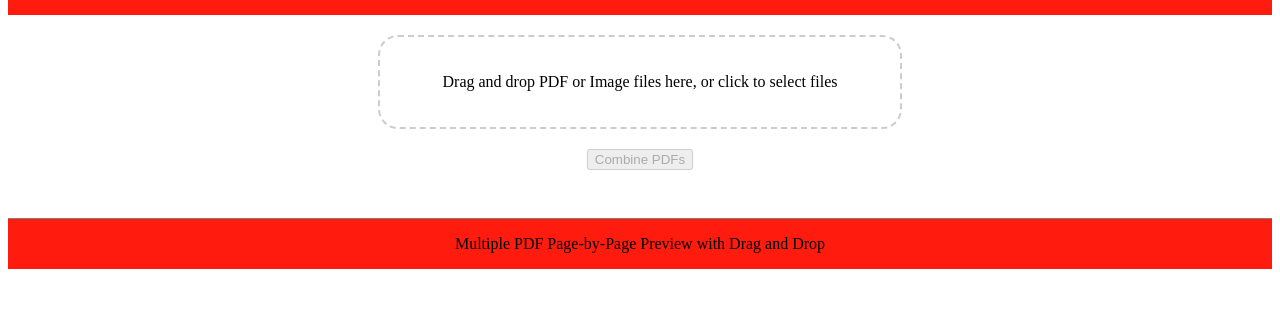
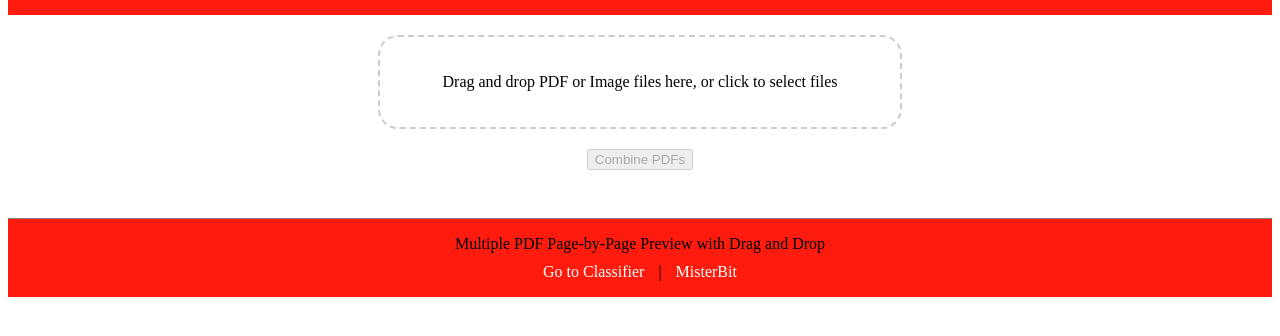
Before and after one commit to vyaron/pdfush, a plain HTML site: page index.html in a window 1280 px wide. Shown: the part 152-488 px from the top of the page. Drawn offline with Linux system fonts and the light colour scheme; a script that the page names is missing.

Commit message:
added link

```diff
--- a/css/app.css
+++ b/css/app.css
@@ -232,7 +232,7 @@ footer {
     background-color: #fff;
     border-color: #007bff;
     outline: none;
-    box-shadow: 0 0 0 2px rgba(0,123,255,.25);
+    box-shadow: 0 0 0 2px rgba(0, 123, 255, .25);
 }
 
 .page-count {
@@ -255,6 +255,16 @@ footer {
     flex: 1;
 }
 
+footer nav {
+    margin-top: 10px;
+
+    a {
+        color: #fff;
+        text-decoration: none;
+        margin: 0 10px;
+    }
+}
+
 @keyframes bounce {
 
     0%,
--- a/index.html
+++ b/index.html
@@ -28,6 +28,10 @@
 
     <footer>
         Multiple PDF Page-by-Page Preview with Drag and Drop
+        <nav>
+            <a href="classifier.html">Go to Classifier</a> |
+            <a href="https://misterbit.co.il" target="_blank">MisterBit</a>
+        </nav>
     </footer>
     <script src="js/app.js"></script>
 </body>
```
